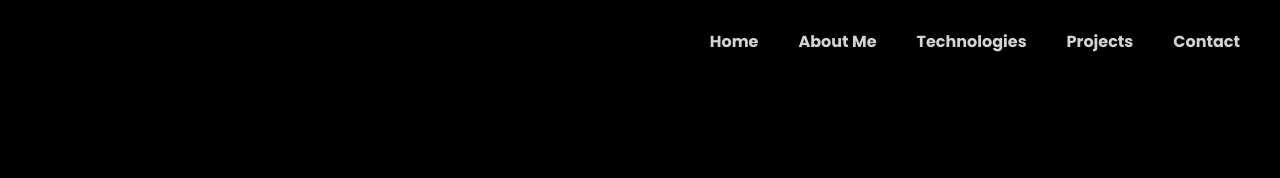
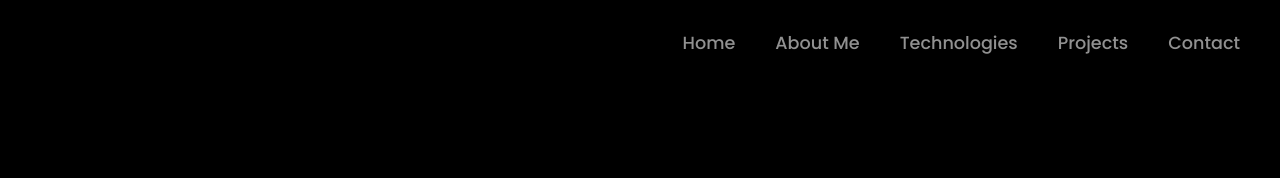
Before and after one commit to A-MOHAMED14/Amin-Portfolio, a plain HTML site: page index.html in a window 1280 px wide. Shown: the top 178 px of the page. Drawn offline with nearby package versions, Linux system fonts and the light colour scheme.

Commit message:
Add styling to navbar links on hover

```diff
--- a/assets/CSS/styles.css
+++ b/assets/CSS/styles.css
@@ -36,13 +36,21 @@ nav li {
   margin: 0 10px 0 10px;
   padding: 10px;
   font-family: var(--poppins);
-  font-weight: 700;
+  font-weight: 500;
   font-style: normal;
+  font-size: 1.1rem;
 }
 
 nav a {
   text-decoration: none;
-  color: lightgrey;
+  color: rgb(145, 145, 145);
+  border-bottom: 3px solid transparent;
+}
+
+nav a:hover {
+  color: white;
+  border-bottom: 3px solid var(--blue);
+  transition: 0.3s ease-in;
 }
 
 /* ------------ BIO STYLING ------------ */
```
